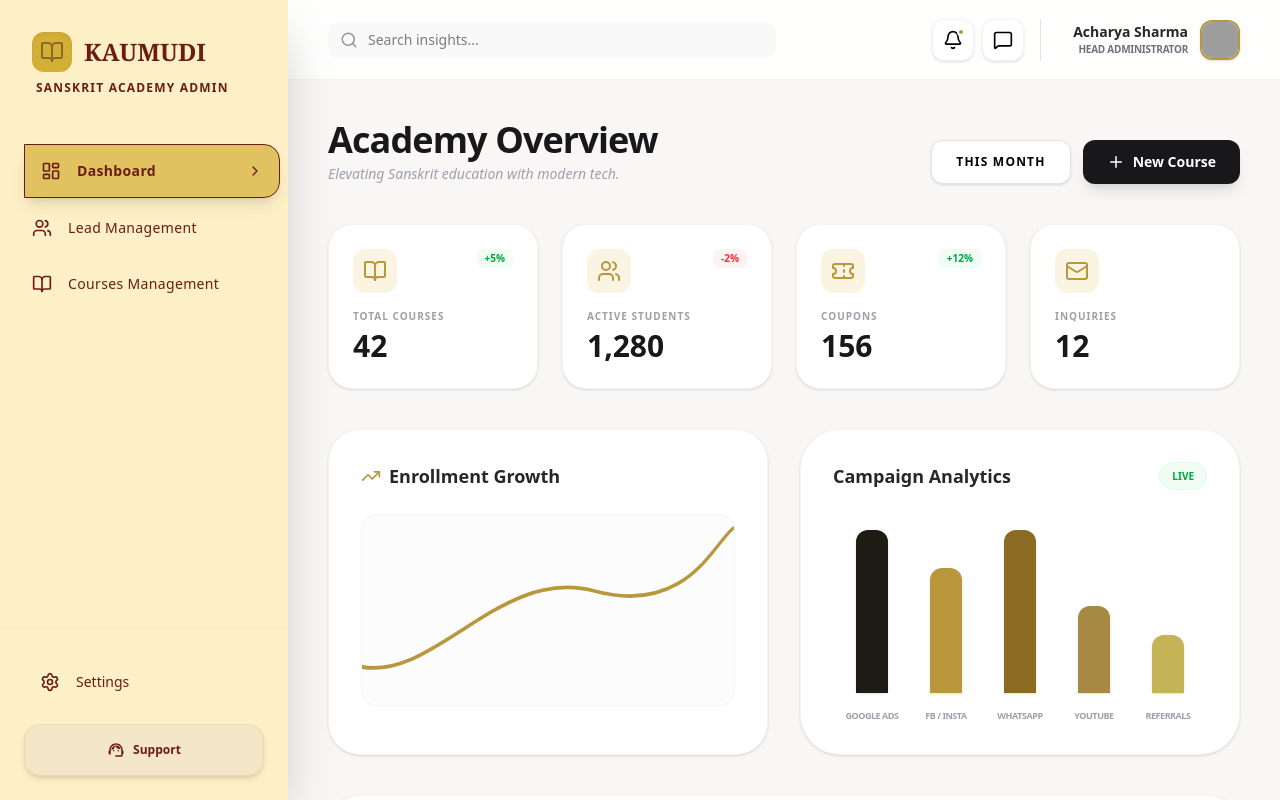
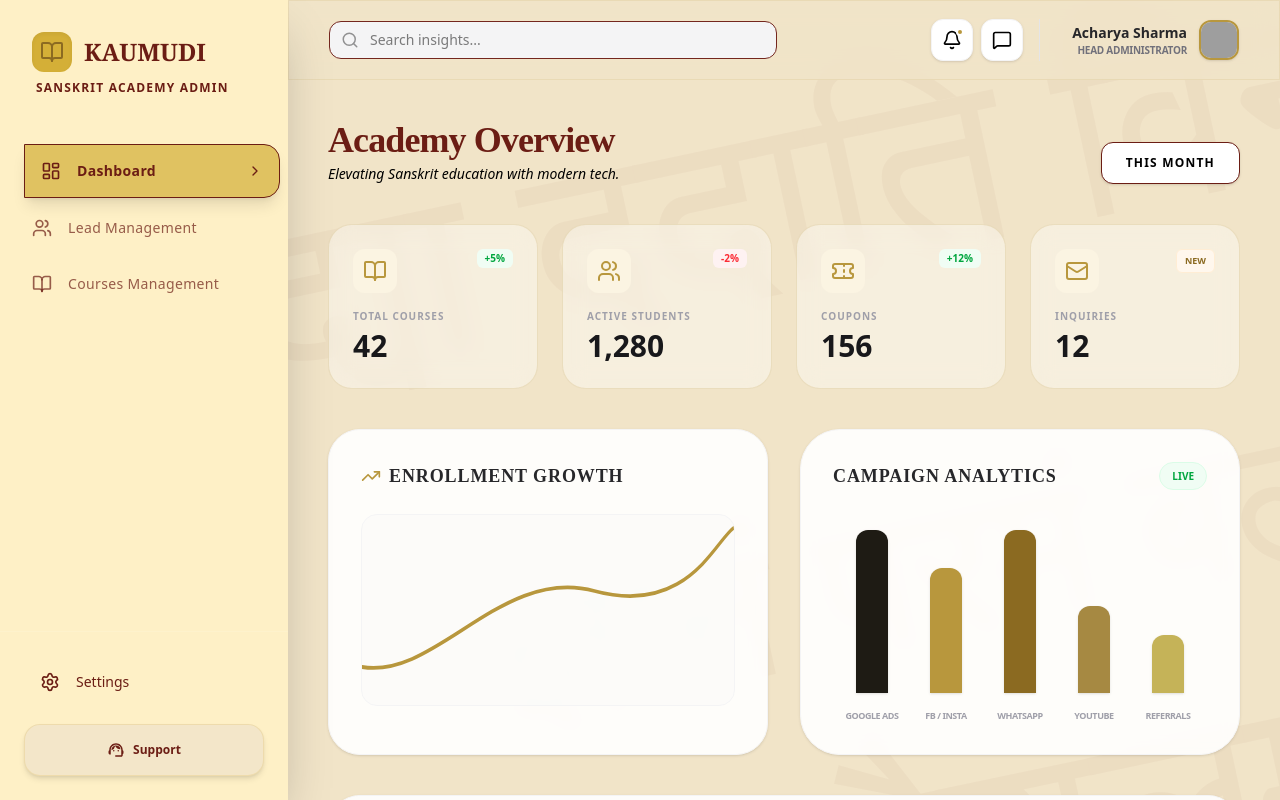
Before and after one commit to Harshdev180/Kaumudi-academy, a React (Vite) app in the folder frontend/: page /admin/dashboard in a window 1280 px wide. Built offline with nearby package versions, Linux system fonts and the light colour scheme; grey boxes are pictures that could not be loaded.

Commit message:
Some changes in dashboard

```diff
--- a/frontend/src/App.css
+++ b/frontend/src/App.css
@@ -1 +1,17 @@
 @import "tailwindcss";
+@import url('https://fonts.googleapis.com/css2?family=Cinzel:wght@400;700&family=Plus+Jakarta+Sans:wght@400;500;600&display=swap');
+@import url('https://fonts.googleapis.com/css2?family=Plus+Jakarta+Sans:ital,wght@0,200..800;1,200..800&display=swap');
+
+@theme {
+    /* 2. Yahan apni custom font family define karein */
+    --font-heritage: "Cinzel", serif;
+    --font-sans: "Plus Jakarta Sans", ui-sans-serif, system-ui;
+    --font-sans: "Plus Jakarta Sans", ui-sans-serif, system-ui, sans-serif;
+    --font-heritage: "Cinzel", serif;
+    --color-primary-maroon: #641e16;
+    --color-brand-cream: #f3e6c9;
+
+    /* 3. Aap apne custom colors bhi yahi add kar sakte hain */
+    /* --color-primary-maroon: #641e16;
+    --color-accent-gold: #c5a059;*/
+}
--- a/frontend/src/pages/AdminDashboard/AdminLayout.jsx
+++ b/frontend/src/pages/AdminDashboard/AdminLayout.jsx
@@ -14,10 +14,10 @@ const AdminLayout = ({ children }) => {
 
             <div className="flex-1 flex flex-col h-full overflow-hidden">
                 {/* Mobile Header: Ye sirf small screens par dikhega */}
-                <header className="md:hidden flex items-center justify-between p-4 bg-[#8B6A21] text-white z-40 shadow-md">
+                <header className="md:hidden flex items-center justify-between p-4 bg-[#fef0c6] text-[#6b1d14] z-40 shadow-md">
                     <div className="flex items-center gap-2">
-                        <div className="bg-[#D4AF37] p-1.5 rounded-lg">
-                            <BookOpen size={18} className="text-[#8B6A21]" />
+                        <div className="bg-[#6b1d14] p-1.5 rounded-lg">
+                            <BookOpen size={18} className="text-[#fef0c6]" />
                         </div>
                         <h1 className="font-serif font-bold text-lg">KAUMUDI</h1>
                     </div>
--- a/frontend/src/pages/AdminDashboard/CourseManagement.jsx
+++ b/frontend/src/pages/AdminDashboard/CourseManagement.jsx
@@ -78,9 +78,9 @@ const CourseManagement = () => {
   };
 
   return (
-    <main className="flex-1 md:ml-0 min-h-screen bg-[#f8f7f6] flex flex-col transition-all duration-300">
+    <main className="flex-1 md:ml-0 min-h-screen bg-[#F3E6C9] flex flex-col transition-all duration-300">
       {/* HEADER */}
-      <header className="h-16 border-b bg-white flex items-center justify-between px-8 sticky top-0 z-10" style={{ borderColor: palette.goldDivider + '30' }}>
+      <header className="h-16 border border-b-[#6b1d14] bg-[#F3E6C9] flex items-center justify-between px-8 sticky top-0 z-10" style={{ borderColor: palette.goldDivider + '30' }}>
         <div className="flex items-center gap-4 flex-1 max-w-xl">
           <div className="relative w-full">
             <MdSearch className="absolute left-3 top-1/2 -translate-y-1/2 text-xl" style={{ color: palette.textMuted }} />
--- a/frontend/src/pages/AdminDashboard/Dashboard.jsx
+++ b/frontend/src/pages/AdminDashboard/Dashboard.jsx
@@ -6,9 +6,8 @@ const academyColors = {
     primaryGold: "#b8973d",
     accentDark: "#8B6A21",
     parchment: "#FBF4E2",
-    bgLight: "#f8f7f6",
+    bgLight: "#f1e4c8",
     bgDark: "#1e1b14",
-    // New Muted Palette for Charts
     chartGold: "#D4AF37",
     chartDark: "#2C261D",
     chartMuted: "#A68942",
@@ -48,7 +47,6 @@ const AdminDashboard = () => {
             { id: 4, icon: <Mail />, label: "Inquiries", value: "12", status: "New" }
         ]);
 
-        // Updated with UI-Matched Theme Colors
         setCampaigns([
             { label: "Google Ads", val: 85, color: academyColors.bgDark },
             { label: "FB / Insta", val: 65, color: academyColors.primaryGold },
@@ -68,14 +66,28 @@ const AdminDashboard = () => {
             initial="hidden"
             animate="visible"
             variants={containerVariants}
-            className="flex-1 md:ml-0 min-h-screen font-sans"
+            className="flex-1 md:ml-0 min-h-screen font-sans relative overflow-hidden" // Added relative & overflow-hidden
             style={{ backgroundColor: academyColors.bgLight }}
         >
+            {/* --- STEP 3: SHLOK WATERMARK IMPLEMENTATION --- */}
+            <div className="absolute inset-0 pointer-events-none select-none z-0 flex flex-col justify-around items-center opacity-[0.03] overflow-hidden">
+                <div className="font-heritage text-[15rem] whitespace-nowrap rotate-[-12deg] text-[#6b1d14]">
+                    विद्या ददाति विनयं
+                </div>
+                <div className="font-heritage text-[12rem] whitespace-nowrap rotate-[-12deg] text-[#6b1d14] ml-96">
+                    ज्ञानं परमं बलम्
+                </div>
+                <div className="font-heritage text-[15rem] whitespace-nowrap rotate-[-12deg] text-[#6b1d14] mr-96">
+                    योगः कर्मसु कौशलम्
+                </div>
+            </div>
+            {/* ----------------------------------------------- */}
+
             {/* Header */}
-            <header className="h-20 flex items-center justify-between px-6 lg:px-10 bg-white/80 backdrop-blur-md border-b sticky top-0 z-40" style={{ borderColor: `${academyColors.primaryGold}20` }}>
+            <header className="h-20 flex items-center justify-between px-6 lg:px-10 bg-[#f1e4c8]/80 backdrop-blur-md border border-b-[#6b1d14] sticky top-0 z-40" style={{ borderColor: `${academyColors.primaryGold}20` }}>
                 <div className="relative w-full max-w-xs md:max-w-md hidden sm:block">
-                    <Search className="absolute left-3 top-1/2 -translate-y-1/2 opacity-40" size={18} />
-                    <input type="text" placeholder="Search insights..." className="w-full border-none rounded-xl pl-10 pr-4 py-2 text-sm bg-zinc-100/50 focus:ring-1 focus:ring-[#b8973d]/20 transition-all outline-none" />
+                    <Search className="absolute left-3 top-1/2 -translate-y-1/2 opacity-40 " size={18} />
+                    <input type="text" placeholder="Search insights..." className="w-full rounded-xl pl-10 pr-4 py-2 text-sm bg-zinc-100 border-1 border-[#74271E] focus:ring-1 focus:ring-[#b8973d]/20 transition-all outline-none" />
                 </div>
 
                 <div className="flex items-center gap-4 lg:gap-8 ml-auto">
@@ -93,18 +105,15 @@ const AdminDashboard = () => {
                 </div>
             </header>
 
-            <div className="p-4 lg:p-10 max-w-[1600px] mx-auto">
+            <div className="relative z-10 p-4 lg:p-10 max-w-[1600px] mx-auto"> {/* Added relative z-10 */}
                 {/* Title Section */}
                 <motion.div variants={itemVariants} className="flex flex-col md:flex-row md:items-end justify-between gap-4 mb-10">
                     <div>
-                        <h2 className="text-3xl lg:text-4xl font-black text-zinc-900 tracking-tight">Academy Overview</h2>
-                        <p className="text-sm text-zinc-400 mt-1 italic font-medium">Elevating Sanskrit education with modern tech.</p>
+                        <h2 className="text-3xl lg:text-4xl font-heritage font-black text-[#6b1d14] tracking-tight">Academy Overview</h2>
+                        <p className="text-sm text-[#d6b15c ] mt-1 italic font-medium">Elevating Sanskrit education with modern tech.</p>
                     </div>
                     <div className="flex gap-3">
-                        <button className="flex-1 md:flex-none px-6 py-3 bg-white border border-zinc-200 rounded-xl font-bold text-xs uppercase tracking-widest shadow-sm hover:bg-zinc-50 transition-all"> This Month</button>
-                        <button className="flex-1 md:flex-none px-6 py-3 text-white rounded-xl font-bold shadow-lg bg-zinc-900 hover:bg-zinc-800 transition-all flex items-center gap-2 text-sm">
-                            <Plus size={18} /> New Course
-                        </button>
+                        <button className="flex-1 md:flex-none px-6 py-3 bg-white border border-[#6b1d14] rounded-xl font-bold text-xs uppercase tracking-widest shadow-sm hover:bg-[#6b1d14]/90 hover:text-white transition-all"> This Month</button>
                     </div>
                 </motion.div>
 
@@ -114,12 +123,13 @@ const AdminDashboard = () => {
                         <motion.div
                             key={s.id}
                             whileHover={{ y: -5 }}
-                            className="bg-white p-6 rounded-[1.5rem] border border-zinc-100 shadow-sm relative overflow-hidden group"
+                            className="bg-white/40 backdrop-blur-md p-6 rounded-[1.5rem] border-[0.5px] border-[#b8973d]/20 hadow-[0_8px_30px_rgba(107,29,20,0.04)] relative overflow-hidden group"
                         >
                             <div className="relative z-10">
                                 <div className="flex justify-between items-start mb-4">
                                     <div className="p-2.5 rounded-xl" style={{ backgroundColor: academyColors.parchment, color: academyColors.primaryGold }}>{s.icon}</div>
                                     {s.trend && <span className={`text-[10px] font-black px-2 py-0.5 rounded-md ${s.up ? 'bg-green-50 text-green-600' : 'bg-red-50 text-red-500'}`}>{s.trend}</span>}
+                                    {s.status && <span className="text-[9px] font-black px-2 py-1 bg-orange-50 text-[#8B6A21] rounded-md uppercase border border-orange-100">{s.status}</span>}
                                 </div>
                                 <p className="text-[10px] font-black text-zinc-400 uppercase tracking-widest">{s.label}</p>
                                 <p className="text-3xl font-black mt-1 text-zinc-900">{s.value}</p>
@@ -130,9 +140,8 @@ const AdminDashboard = () => {
 
                 {/* Charts Grid */}
                 <div className="grid grid-cols-1 lg:grid-cols-2 gap-8 mb-10">
-                    {/* Enrollment Growth */}
-                    <motion.div variants={itemVariants} className="bg-white p-8 rounded-[2rem] border border-zinc-100 shadow-sm">
-                        <h3 className="font-bold text-lg mb-6 text-zinc-800 flex items-center gap-2">
+                    <motion.div variants={itemVariants} className="bg-white/90 backdrop-blur-sm p-8 rounded-[2rem] border border-zinc-100 shadow-sm">
+                        <h3 className="font-bold text-lg mb-6 text-zinc-800 flex items-center gap-2 font-heritage uppercase tracking-wider">
                             <TrendingUp size={20} className="text-[#b8973d]" /> Enrollment Growth
                         </h3>
                         <div className="h-48 w-full bg-zinc-50/50 rounded-2xl relative overflow-hidden border border-zinc-100">
@@ -148,10 +157,9 @@ const AdminDashboard = () => {
                         </div>
                     </motion.div>
 
-                    {/* Modern Campaign Pillar Chart - FIXED DATA DISPLAY */}
-                    <motion.div variants={itemVariants} className="bg-white p-8 rounded-[2.5rem] border border-zinc-100 shadow-sm">
+                    <motion.div variants={itemVariants} className="bg-white/90 backdrop-blur-sm p-8 rounded-[2.5rem] border border-zinc-100 shadow-sm">
                         <div className="flex justify-between mb-10">
-                            <h3 className="font-bold text-lg text-zinc-800">Campaign Analytics</h3>
+                            <h3 className="font-bold text-lg text-zinc-800 font-heritage uppercase tracking-wider">Campaign Analytics</h3>
                             <div className="flex items-center gap-1.5 px-3 py-1 bg-green-50 rounded-full border border-green-100 text-green-600 text-[10px] font-black">LIVE</div>
                         </div>
                         <div className="flex items-end justify-between h-48 gap-3 px-2">
@@ -176,9 +184,9 @@ const AdminDashboard = () => {
                 </div>
 
                 {/* Recent Inquiries */}
-                <motion.div variants={itemVariants} className="bg-white rounded-[2rem] border border-zinc-100 shadow-sm overflow-hidden">
+                <motion.div variants={itemVariants} className="bg-white/90 backdrop-blur-sm rounded-[2rem] border border-zinc-100 shadow-sm overflow-hidden">
                     <div className="p-8 border-b flex justify-between items-center bg-zinc-50/30">
-                        <h3 className="font-bold text-lg text-zinc-800">Recent Inquiries</h3>
+                        <h3 className="font-bold text-lg text-zinc-800 font-heritage uppercase tracking-wider">Recent Inquiries</h3>
                         <button className="text-[10px] font-black uppercase tracking-widest text-[#b8973d] hover:underline transition-all">Refresh List</button>
                     </div>
                     <div className="overflow-x-auto">
@@ -194,7 +202,7 @@ const AdminDashboard = () => {
                                 {inquiries.map((inq, idx) => (
                                     <tr key={idx} className="hover:bg-zinc-50/50 transition-colors">
                                         <td className="px-10 py-6 font-bold text-zinc-800">{inq.name}</td>
-                                        <td className="px-10 py-6 italic text-zinc-500 text-sm">{inq.course}</td>
+                                        <td className="px-10 py-6 italic text-zinc-500 text-sm font-sans">{inq.course}</td>
                                         <td className="px-10 py-6">
                                             <span className={`px-3 py-1 rounded-md text-[9px] font-black uppercase ${inq.color}`}>{inq.status}</span>
                                         </td>
--- a/frontend/src/pages/AdminDashboard/SideBar.jsx
+++ b/frontend/src/pages/AdminDashboard/SideBar.jsx
@@ -78,7 +78,7 @@ const Sidebar = ({ isOpen, toggleSidebar }) => {
                                 onClick={() => { if (window.innerWidth < 768) toggleSidebar(); }}
                                 className={`flex items-center justify-between p-4 rounded-r-2xl transition-all duration-300 group ${isActive
                                     ? 'bg-[#D4AF37]/70 border border-[#6b1d14] text-[#6b1d14] font-bold shadow-lg translate-x-2'
-                                    : 'hover:bg-white/10 text-[#6b1d14] hover:text-[#6b1d14]'
+                                    : 'hover:bg-white/10 text-[#6b1d14]/70 hover:text-[#6b1d14]'
                                     }`}
                             >
                                 <div className="flex items-center gap-4">
```
